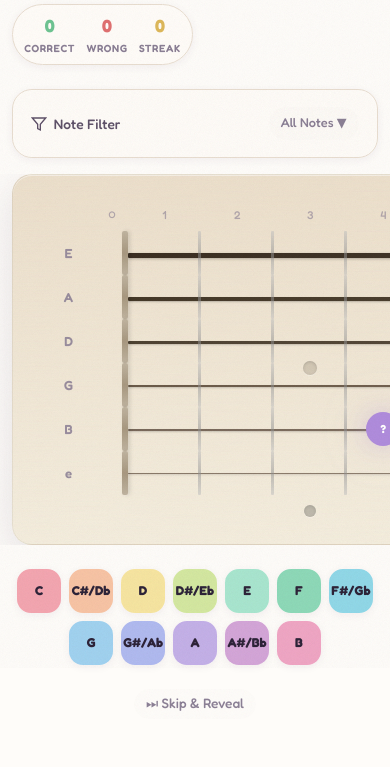
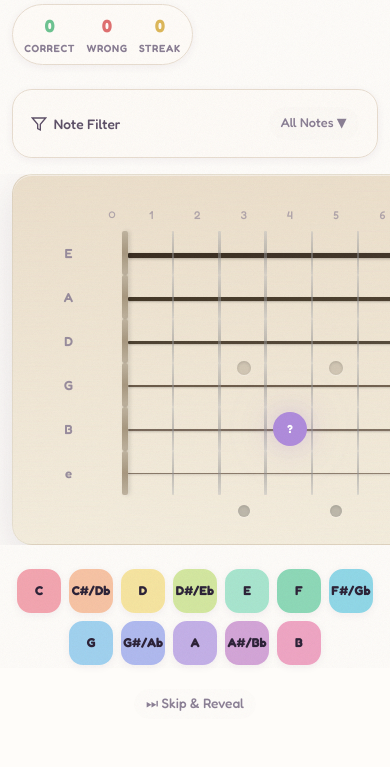
Before and after one commit to MichaelYoon-rgb/fantastic-giggle, a Django app: page /game/identify/ in a window 390 px wide. Shown: the part 176-943 px from the top of the page. Run offline with Django 5.2, Linux system fonts and the light colour scheme.

Commit message:
Full-width fretboard + reveal all same notes on correct/skip
- Fretboard wrapper uses negative margins to fill entire page width
- min-width reduced from 1020px to 700px for better responsiveness
- On correct answer or skip, ALL positions of the same note light up
- Includes enharmonic equivalents in reveal
- Longer display time (1.8s/2s) so user can study all positions
- getNextNote properly resets all note labels and opacity

```diff
--- a/static/css/style.css
+++ b/static/css/style.css
@@ -462,14 +462,15 @@ a:hover { color: var(--accent-hover); }
 /* Fretboard */
 .fretboard-wrapper {
     overflow-x: auto;
-    margin: 1.5rem 0;
+    margin: 1.5rem -1.5rem;
     padding: 0.75rem 0;
     -webkit-overflow-scrolling: touch;
 }
 
 .fretboard {
     position: relative;
-    min-width: 1020px;
+    width: 100%;
+    min-width: 700px;
     background: linear-gradient(180deg, var(--fretboard-wood) 0%, var(--fretboard-wood-light) 100%);
     border-radius: var(--radius-lg);
     padding: 2rem 1.25rem 1.5rem;
--- a/templates/trainer/game_identify.html
+++ b/templates/trainer/game_identify.html
@@ -289,6 +289,8 @@ async function getNextNote() {
         document.querySelectorAll('.note-dot').forEach(d => {
             d.classList.remove('highlighted', 'correct', 'incorrect', 'show', 'color-coded');
             d.style.background = '';
+            d.style.opacity = '';
+            d.textContent = FRETBOARD[`${d.dataset.string}-${d.dataset.fret}`];
         });
 
         // Highlight the new note
@@ -331,6 +333,27 @@ function vibrateString(stringNum) {
     }
 }
 
+// Reveal ALL positions of a given note on the fretboard
+function revealAllSameNotes(note) {
+    const color = getNoteColor(note);
+    const enharmonic = ENHARMONIC[note];
+    for (let s = 1; s <= 6; s++) {
+        for (let f = 0; f <= 12; f++) {
+            const cellNote = FRETBOARD[`${s}-${f}`];
+            if (cellNote === note || cellNote === enharmonic) {
+                const d = document.getElementById(`note-${s}-${f}`);
+                if (d) {
+                    d.textContent = cellNote;
+                    d.classList.add('color-coded');
+                    d.style.background = color;
+                    d.style.opacity = '1';
+                }
+                vibrateString(s);
+            }
+        }
+    }
+}
+
 // Skip button — reveal answer and move on
 document.getElementById('skipBtn').addEventListener('click', function() {
     if (waiting) return;
@@ -338,12 +361,10 @@ document.getElementById('skipBtn').addEventListener('click', function() {
 
     const dot = document.getElementById(`note-${currentString}-${currentFret}`);
     if (dot) {
-        dot.textContent = currentNote;
         dot.classList.remove('highlighted');
-        dot.classList.add('color-coded');
-        dot.style.background = getNoteColor(currentNote);
-        dot.style.opacity = '1';
     }
+
+    revealAllSameNotes(currentNote);
 
     // Highlight the correct button
     document.querySelectorAll('.note-btn').forEach(b => {
@@ -356,7 +377,7 @@ document.getElementById('skipBtn').addEventListener('click', function() {
     playNoteSound(currentNote, currentString, currentFret);
     vibrateString(currentString);
     showFeedback(`It was ${currentNote}`, 'incorrect');
-    setTimeout(() => getNextNote(), 1500);
+    setTimeout(() => getNextNote(), 2000);
 });
 
 // Handle answer — keep trying until correct
@@ -376,11 +397,10 @@ async function handleAnswer(selectedNote) {
         scoreCorrect++;
         streak++;
         if (dot) {
-            dot.textContent = currentNote;
             dot.classList.remove('highlighted');
-            dot.classList.add('correct', 'color-coded');
-            dot.style.background = getNoteColor(currentNote);
+            dot.classList.add('correct');
         }
+        revealAllSameNotes(currentNote);
         document.querySelectorAll('.note-btn').forEach(b => {
             if (b.dataset.note === selectedNote) b.classList.add('correct');
         });
@@ -410,8 +430,8 @@ async function handleAnswer(selectedNote) {
             console.log('Not logged in or error saving');
         }
 
-        // Next note after short delay
-        setTimeout(() => getNextNote(), 900);
+        // Next note after delay (longer to see all revealed notes)
+        setTimeout(() => getNextNote(), 1800);
     } else {
         // Wrong — mark button but let user keep trying
         scoreWrong++;
```
